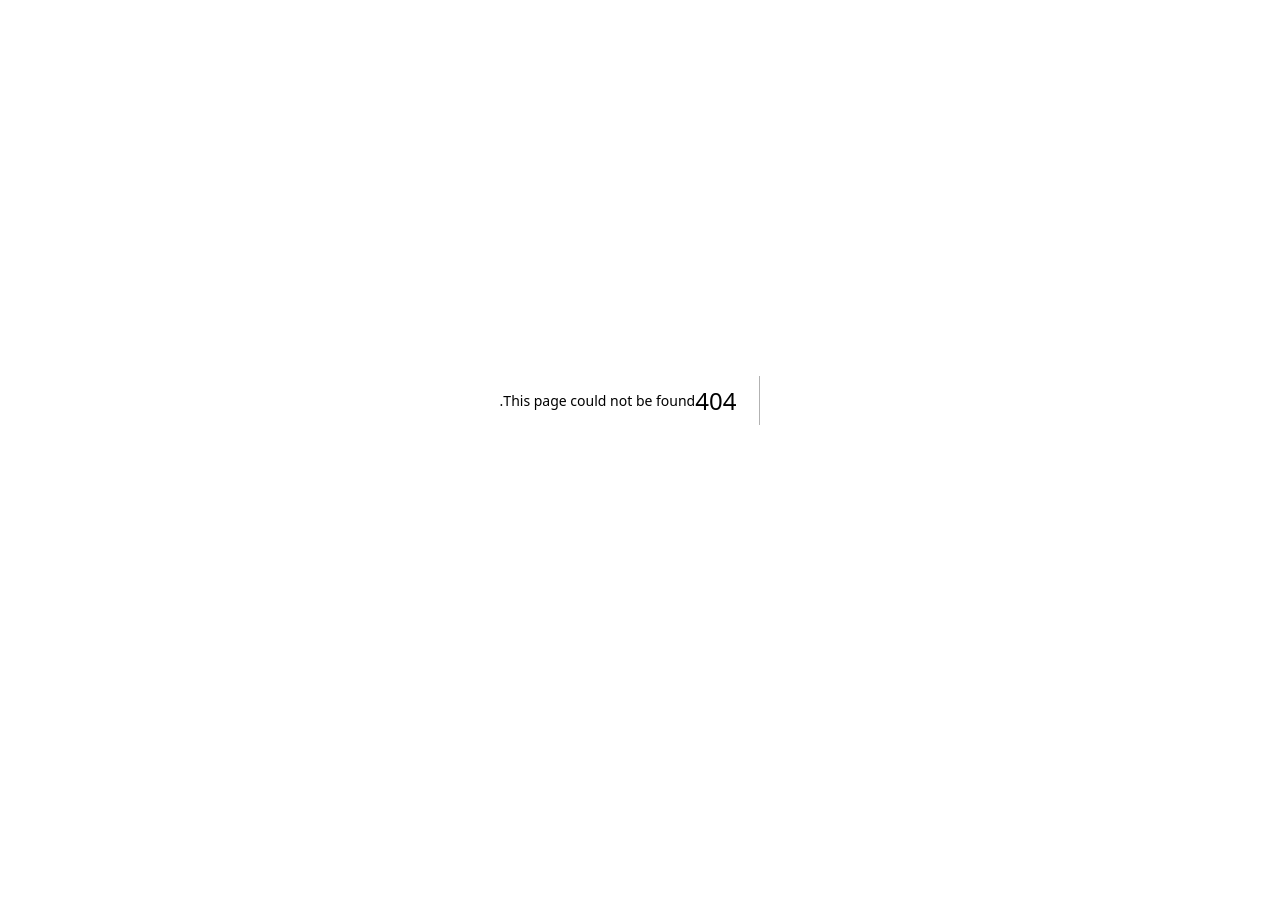
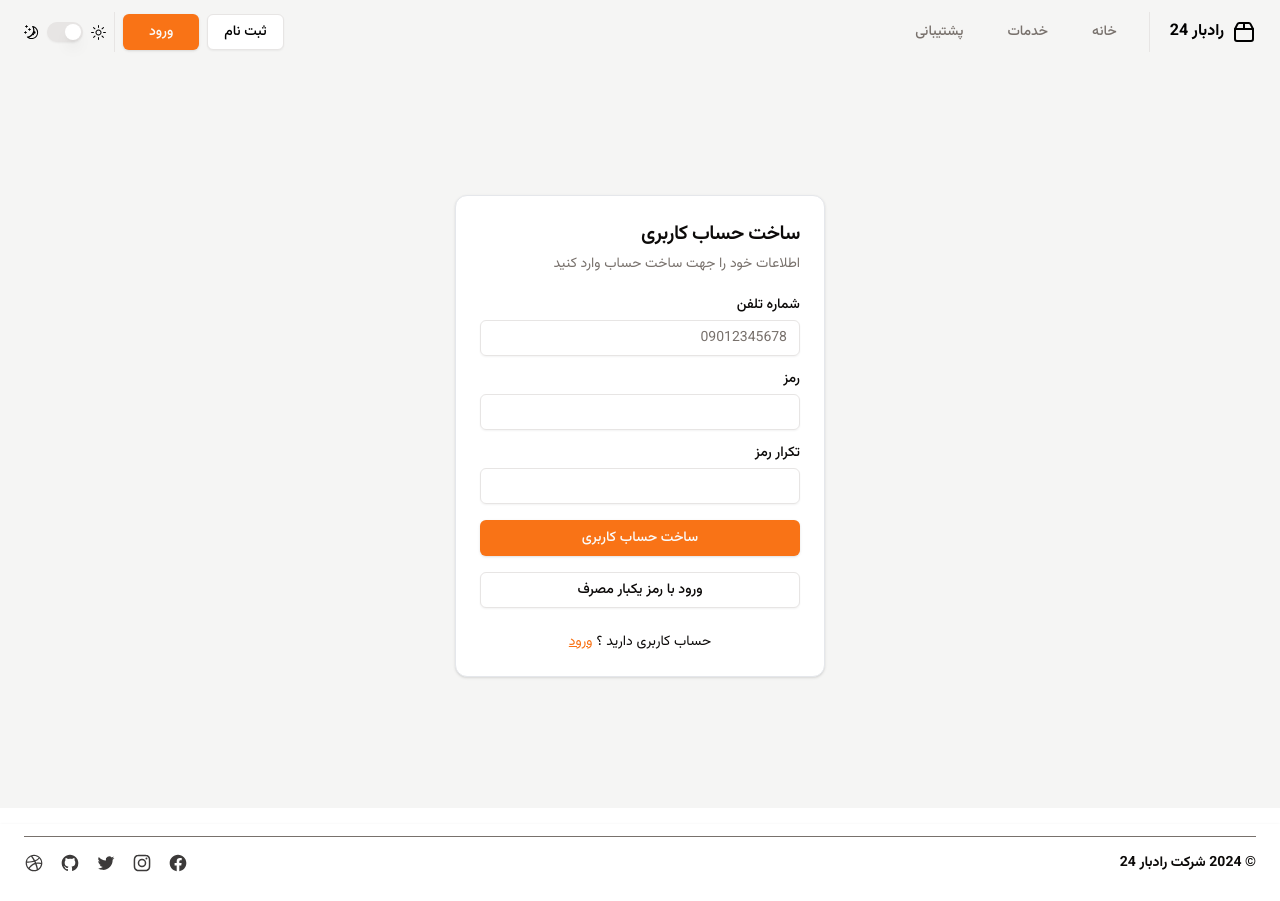
Before and after one commit to SoliTheUnholy/Radbar24, a Next.js app: page /home/register in a window 1280 px wide. Before the commit this address had no page. Before the commit the page ends 800 px from the top, so only its background shows below. Built offline with nearby package versions, Linux system fonts and the light colour scheme.

Commit message:
login/register

```diff
--- a/app/home/layout.tsx
+++ b/app/home/layout.tsx
@@ -14,7 +14,6 @@ import { usePathname } from "next/navigation";
 import { Separator } from "@/components/ui/separator";
 import { Card, CardFooter } from "@/components/ui/card";
 import { SwitchTheme } from "@/components/modeToggle";
-import { useTheme } from "next-themes";
 const currentYear = new Date().getFullYear();
 
 export default function UserLayout({
@@ -23,7 +22,6 @@ export default function UserLayout({
   children: React.ReactNode;
 }>) {
   const pathname = usePathname();
-  const {theme} = useTheme()
   return (
     <>
       <div className="flex min-h-screen w-full flex-col">
@@ -110,11 +108,23 @@ export default function UserLayout({
               </nav>
             </SheetContent>
           </Sheet>
-          <SwitchTheme />
+          <div className="flex flex-row items-center gap-2">
+            <div className="grid grid-cols-2 gap-2">
+              <Link href={"/home/register"}>
+                <Button className="w-full" variant={"outline"}>
+                  ثبت نام
+                </Button>
+              </Link>
+              <Link href={"/home/login"}>
+                <Button className="w-full" variant={"default"}>
+                  ورود
+                </Button>
+              </Link>
+            </div>
+            <Separator className="h-10" orientation="vertical" />
+            <SwitchTheme />
+          </div>
         </header>
-        <div
-          className={`fixed ${theme === "dark" && "invert"} -z-50 h-screen w-screen bg-[url('/pattern.png')] bg-repeat`}
-        ></div>
         {children}
         <div className="fixed bottom-0 z-30 flex h-24 w-full justify-center rounded-3xl bg-clip-content p-4 sm:hidden">
           <div className="-ml-[2px] flex h-16 grow items-center justify-center rounded-r-xl border-2 border-l-0 border-orange-500 bg-muted shadow-lg">
@@ -146,7 +156,7 @@ export default function UserLayout({
           </div>
         </div>
         <footer className="mt-4">
-          <Card className="rounded-none border-none px-3 sm:pb-0 pb-20">
+          <Card className="rounded-none border-none px-3 pb-20 sm:pb-0">
             <CardFooter className="p-3">
               <div className="flex w-full flex-col items-center justify-center border-t border-muted-foreground py-4 md:flex-row md:justify-between">
                 <span className="mb-4 text-center text-sm font-bold md:mb-0">
--- /dev/null
+++ b/app/home/login/page.tsx
@@ -0,0 +1,102 @@
+"use client";
+
+import { FormEvent} from "react";
+import Link from "next/link";
+
+// import { useRouter } from "next/navigation";
+
+import { Button } from "@/components/ui/button";
+import { Input } from "@/components/ui/input";
+import { Label } from "@/components/ui/label";
+import {
+  Card,
+  CardHeader,
+  CardTitle,
+  CardDescription,
+  CardContent,
+  CardFooter,
+} from "@/components/ui/card";
+
+export default function LoginForm() {
+  // const [error, setError] = useState("");
+  // const router = useRouter();
+  const handleSubmit = async (event: FormEvent<HTMLFormElement>) => {
+    event.preventDefault();
+    // const formData = new FormData(event.currentTarget);
+    // const res = await signIn("credentials", {
+    //   number: formData.get("number"),
+    //   password: formData.get("password"),
+    //   redirect: false,
+    // });
+    // if (res?.error) {
+    //   setError(res.error as string);
+    // }
+    // if (res?.ok) {
+    //   return router.push("/");
+    // }
+  };
+  return (
+    <div className="relative grid h-[93vh] items-center justify-center overflow-hidden bg-muted lg:grid-cols-5">
+      <div className="z-10 flex h-[93vh] items-center justify-center lg:col-span-2">
+        <Card className="w-[90vw] max-w-fit">
+          <CardHeader>
+            <CardTitle className="text-xl">ورود به حساب</CardTitle>
+            <CardDescription>
+              شماره تلفن و رمز ورود خود را وارد کنید
+            </CardDescription>
+          </CardHeader>
+          <CardContent>
+            <form
+              className="flex items-center justify-center"
+              onSubmit={handleSubmit}
+            >
+              <div className="grid w-80 gap-4">
+                {/* {error && (
+                  <div className="text-center text-sm font-medium text-red-500">
+                    {error}
+                  </div>
+                )} */}
+                <div className="grid gap-2">
+                  <Label htmlFor="number">شماره تلفن</Label>
+                  <Input
+                    name="number"
+                    type="number"
+                    placeholder="09012345678"
+                    required
+                  />
+                </div>
+                <div className="grid gap-2">
+                  <div className="flex justify-between">
+                    <Label htmlFor="password">رمز</Label>
+                    <Link href="/forgot-password" className="text-sm underline">
+                      رمز خود را فراموش کرده اید؟
+                    </Link>
+                  </div>
+                  <Input name="password" type="password" required />
+                </div>
+                <Button type="submit" className="w-full">
+                  ورود
+                </Button>
+                <Button variant="outline" className="w-full">
+                  ورود با رمز یکبار مصرف
+                </Button>
+              </div>
+            </form>
+          </CardContent>
+          <CardFooter className="grid">
+            <div className="text-center text-sm">
+              حساب کاربری ندارید ؟
+              <Link
+                href="/home/register"
+                className="mr-1 text-primary underline"
+              >
+                ثبت نام
+              </Link>
+            </div>
+          </CardFooter>
+        </Card>
+      </div>
+      <div></div>
+    </div>
+  );
+}
--- /dev/null
+++ b/app/home/register/page.tsx
@@ -0,0 +1,92 @@
+"use client";
+
+import { useRef, useState } from "react";
+import Link from "next/link";
+// import { useRouter } from "next/navigation";
+
+import { Button } from "@/components/ui/button";
+import {
+  Card,
+  CardContent,
+  CardDescription,
+  CardFooter,
+  CardHeader,
+  CardTitle,
+} from "@/components/ui/card";
+import { Input } from "@/components/ui/input";
+import { Label } from "@/components/ui/label";
+
+export default function RegisterForm() {
+  const [error, setError] = useState<string>();
+  // const router = useRouter();
+  const ref = useRef<HTMLFormElement>(null);
+  const handleSubmit = async (formData: FormData) => {
+    if (formData.get("password") !== formData.get("rpassword")) {
+      setError("Passwords don't match");
+      return;
+    }
+    // const r = await register({
+    //   number: formData.get("number"),
+    //   password: formData.get("password"),
+    // });
+    // ref.current?.reset();
+    // if (r?.error) {
+    //   setError(r.error);
+    //   return;
+    // } else {
+    //   return router.push("/home/login");
+    // }
+  };
+  return (
+    <div className="relative flex h-[93vh] w-screen items-center justify-center overflow-hidden bg-muted">
+      <Card className="absolute z-10 w-[90vw] max-w-fit">
+        <CardHeader>
+          <CardTitle className="text-xl">ساخت حساب کاربری</CardTitle>
+          <CardDescription>
+            اطلاعات خود را جهت ساخت حساب وارد کنید
+          </CardDescription>
+        </CardHeader>
+        <CardContent>
+          <form className="grid gap-4 sm:w-80" ref={ref} action={handleSubmit}>
+            {error && (
+              <div className="text-center text-sm font-medium text-red-500">
+                {error}
+              </div>
+            )}
+            <div className="grid gap-2">
+              <Label htmlFor="number">شماره تلفن</Label>
+              <Input
+                name="number"
+                id="number"
+                type="number"
+                placeholder="09012345678"
+              />
+            </div>
+            <div className="grid gap-2">
+              <Label htmlFor="password">رمز</Label>
+              <Input name="password" id="password" type="password" />
+            </div>
+            <div className="grid gap-2">
+              <Label htmlFor="rpassword">تکرار رمز</Label>
+              <Input name="rpassword" id="rpassword" type="password" />
+            </div>
+            <Button type="submit" className="w-full">
+              ساخت حساب کاربری
+            </Button>
+            <Button variant="outline" className="w-full">
+              ورود با رمز یکبار مصرف
+            </Button>
+          </form>
+        </CardContent>
+        <CardFooter className="grid">
+          <div className="text-center text-sm">
+            حساب کاربری دارید ؟
+            <Link href="/home/login" className="mr-1 text-primary underline">
+              ورود
+            </Link>
+          </div>
+        </CardFooter>
+      </Card>
+    </div>
+  );
+}
```
